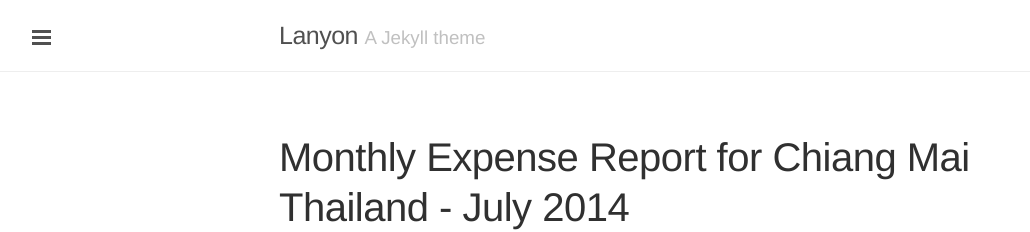
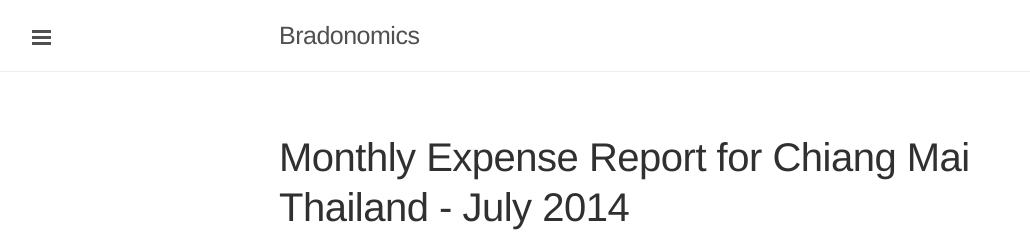
Before and after one commit to snowdj/bradonomics.github.io, a Jekyll site: the page built from index.html, in a window 1280 px wide and 900 px high. Shown: the top 232 px of the window, without its empty margins (1-1031 px from the left). Built offline with Jekyll 4.4.1, drawn with Linux system fonts in a browser that asks for light colours; some web fonts are replaced; Markdown is read by kramdown in place of the engine named in the settings; the list of posts is cut into pages by our own code; some of the changed lines change nothing that is shown.

Commit message:
Updated from demo content

```diff
--- a/_config.yml
+++ b/_config.yml
@@ -1,24 +1,30 @@
-# Dependencies
-markdown:         redcarpet
-pygments:         true
+# Site wide configuration
 
-# Permalinks
-permalink:        pretty
+title: Bradonomics
+description: The Blog of Brad West
+logo: brad-west-logo-160x120.jpg # 120x120 px default image used for Twitter summary card
+teaser: brad-west-theme-300x225.jpg # 400x250 px default teaser image used in image archive grid
+locale:
+baseurl: /
+url: http://bradonomics.github.io
 
-# Setup
-title:            Lanyon
-tagline:          'A Jekyll theme'
-description:      'A reserved <a href="http://jekyllrb.com" target="_blank">Jekyll</a> theme that places the utmost gravity on content with a hidden drawer. Made by <a href="https://twitter.com/mdo" target="_blank">@mdo</a>.'
-url:              http://bradonomics.github.io/
+# Jekyll configuration
 
-author:
-  name:           'Brad West'
-  url:            https://twitter.com/bradonomics
+paginate: 5
+permalink: /:title/
+markdown: kramdown
+highlighter: pygments
+gems:
+  - jekyll-sitemap
 
-paginate:         5
 
-# Custom vars
-version:          2.0.0
+# Site owner
+owner:
+  name: Brad West
+  email: brad@bradonomics.com
+  twitter: bradonomics
+  google: /103163741383795666289/
+  bio: American Expat in Thailand - Permaculture Nerd - Brazilian Jiu-Jitsu Enthusiast - Philomath - Armchair Linguist
+  avatar: Brad_West_bio.jpg # 160x160 px image for author byline
 
-github:
-  repo:           https://github.com/poole/lanyon
+exclude: ["lib", "config.rb", ".sass-cache", "Capfile", "config", "log", "Rakefile", "Rakefile.rb", "tmp", "*.sublime-project", "*.sublime-workspace", "Gemfile", "Gemfile.lock", "README.md", "LICENSE", "node_modules", "Gruntfile.js", "package.json"]
```
